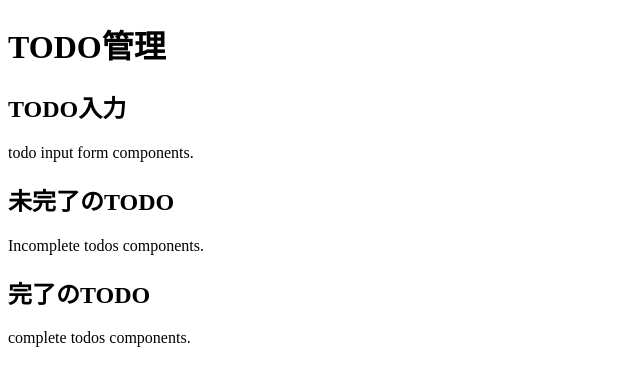
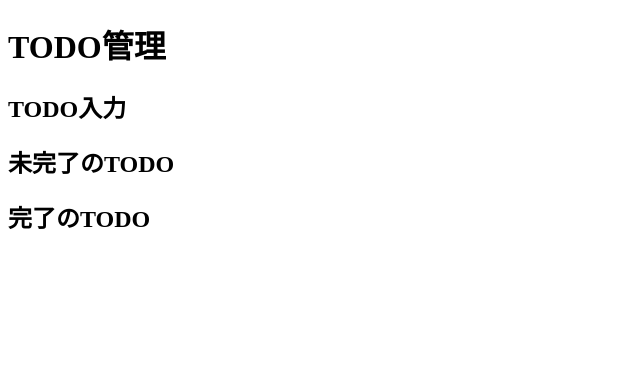
Before and after one commit to tatsuki7813/todo-app, a React (Create React App) app: page / in a window 1280 px wide. Shown: the top 386 px of the page, without its empty margins (0-640 px from the left). Built offline with nearby package versions, Linux system fonts and the light colour scheme.

Commit message:
TitleLabelをTodoInputForm,IncompleteTodos,CompleteTodosの中にいれる

```diff
--- a/src/components/Todo/CompleteTodos/CompleteTodos.tsx
+++ b/src/components/Todo/CompleteTodos/CompleteTodos.tsx
@@ -1,5 +1,6 @@
 import { VFC } from "react";
+import { TitleLabel } from "@/libs";
 
 export const CompleteTodos: VFC = () => {
-  return <p>complete todos components.</p>;
+  return <TitleLabel text="完了のTODO" />;
 };
--- a/src/components/Todo/IncompleteTodos/IncompleteTodos.tsx
+++ b/src/components/Todo/IncompleteTodos/IncompleteTodos.tsx
@@ -1,5 +1,6 @@
 import { VFC } from "react";
+import { TitleLabel } from "@/libs";
 
 export const IncompleteTodos: VFC = () => {
-  return <p>Incomplete todos components.</p>;
+  return <TitleLabel text="未完了のTODO" />;
 };
--- a/src/components/Todo/Todo.tsx
+++ b/src/components/Todo/Todo.tsx
@@ -8,11 +8,8 @@ export const Todo: VFC = () => {
   return (
     <>
       <TitleLabel text="TODO管理" tag="h1" />
-      <TitleLabel text="TODO入力" />
       <TodoInputForm />
-      <TitleLabel text="未完了のTODO" />
       <IncompleteTodos />
-      <TitleLabel text="完了のTODO" />
       <CompleteTodos />
     </>
   );
--- a/src/components/Todo/TodoInputForm/TodoInputForm.tsx
+++ b/src/components/Todo/TodoInputForm/TodoInputForm.tsx
@@ -1,5 +1,6 @@
 import { VFC } from "react";
+import { TitleLabel } from "@/libs";
 
 export const TodoInputForm: VFC = () => {
-  return <p>todo input form components.</p>;
+  return <TitleLabel text="TODO入力" />;
 };
```
